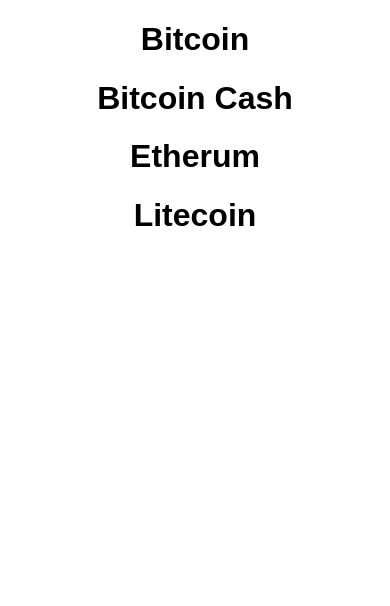
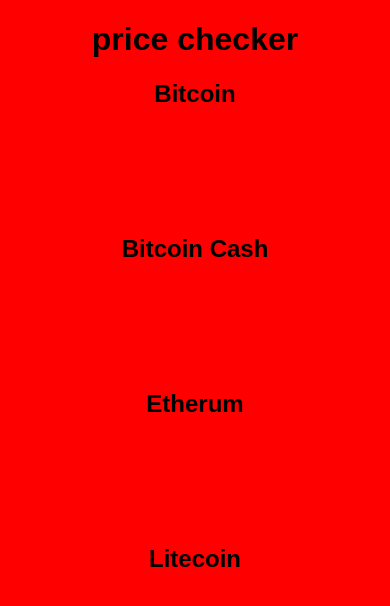
Before and after one commit to jacobg1/crypto-checker, a React (Create React App) app: page / in a window 390 px wide. Shown: the top 606 px of the page. Built offline with nearby package versions, Linux system fonts and the light colour scheme; no server answers.

Commit message:
start mobile site

```diff
--- a/src/App.css
+++ b/src/App.css
@@ -1,28 +1,13 @@
+body {
+  background-color: red;
+}
+
 .App {
   text-align: center;
 }
 
-.App-logo {
-  animation: App-logo-spin infinite 20s linear;
-  height: 80px;
+.bitcoin, .etherum, .bitcoinCash, .litecoin {
+  width: 100%;
+  height: 135px;
 }
-
-.App-header {
-  background-color: #222;
-  height: 150px;
-  padding: 20px;
-  color: white;
-}
-
-.App-title {
-  font-size: 1.5em;
-}
-
-.App-intro {
-  font-size: large;
-}
-
-@keyframes App-logo-spin {
-  from { transform: rotate(0deg); }
-  to { transform: rotate(360deg); }
-}
+/*# sourceMappingURL=app.css.map */
--- a/src/App.js
+++ b/src/App.js
@@ -15,10 +15,10 @@
       bch: ''
     }
     // this.getBtc = this.getBtc.bind(this)
-    this.getBtc()
-    this.getEth()
-    this.getLtc()
-    this.getBch()
+    // this.getBtc()
+    // this.getEth()
+    // this.getLtc()
+    // this.getBch()
   }
     getBtc () {
       fetch('https://api.coinbase.com/v2/prices/BTC-USD/spot')
@@ -72,21 +72,26 @@
   render() {
     return (
       <div className="App">
+      <div className="header">
+        <h1>price checker</h1>
+      </div>
+      <div className="flexContainer">
         <div className="bitcoin">
-          <h1>Bitcoin</h1>
+          <h2>Bitcoin</h2>
           <p>{this.state.btc}</p>
         </div>
         <div className="bitcoinCash">
-          <h1>Bitcoin Cash</h1>
+          <h2>Bitcoin Cash</h2>
           <p>{this.state.bch}</p>
         </div>
         <div className="etherum">
-          <h1>Etherum</h1>
+          <h2>Etherum</h2>
           <p>{this.state.eth}</p>
         </div>
         <div className="litecoin">
-          <h1>Litecoin</h1>
+          <h2>Litecoin</h2>
           <p>{this.state.ltc}</p>
+        </div>
         </div>
       </div>
     );
--- /dev/null
+++ b/src/app.scss
@@ -0,0 +1,18 @@
+body {
+    background-color: red;
+}
+
+.App {
+    text-align: center;
+}
+
+.flexContainer {
+    // display: flex;
+
+    // margin: 0 auto;
+}
+
+.bitcoin, .etherum, .bitcoinCash, .litecoin {
+    width: 100%;
+    height: 135px;
+}
```
Also changed, not shown: 1 other file (tests, documents, lock files or other folders).
